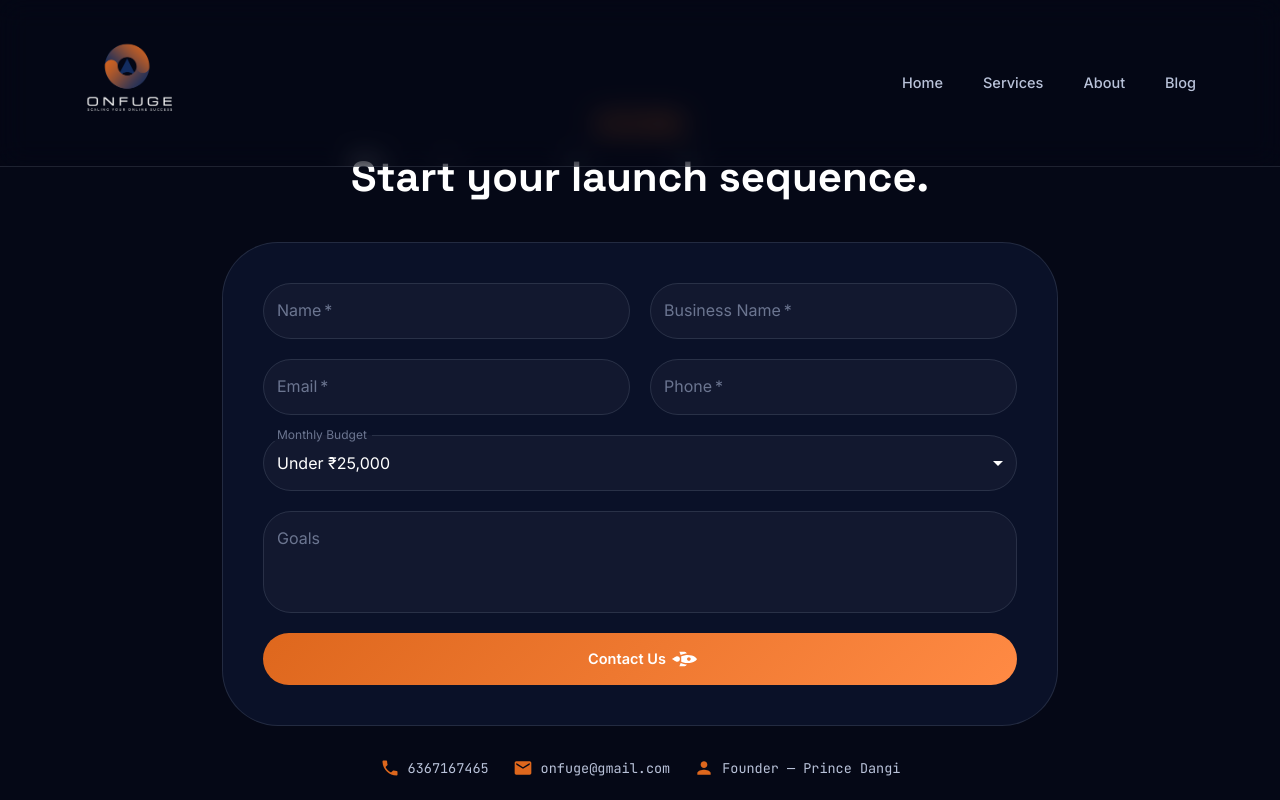
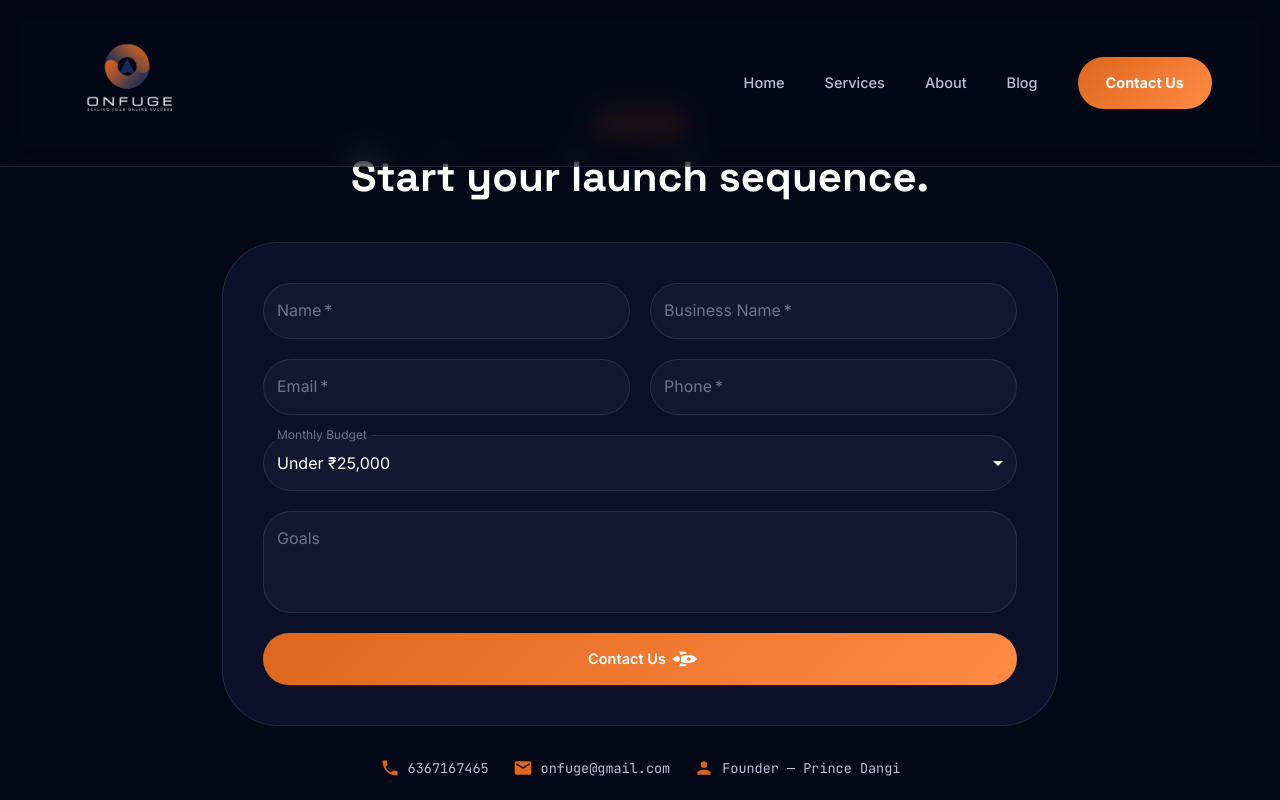
Before and after one commit to onfuge-bot/onfuge, a React (Vite) app: page /contact in a window 1280 px wide. Shown: the top 800 px of the page. Built offline with nearby package versions, Linux system fonts and the light colour scheme.

Commit message:
update the changes

```diff
--- a/src/components/LaunchIntro.jsx
+++ b/src/components/LaunchIntro.jsx
@@ -46,7 +46,7 @@ export default function Header() {
           />
         </Box>
 
-        <Box sx={{ display: { xs: 'none', md: 'flex' }, gap: 3, mr: 3 }}>
+        <Box sx={{ display: { xs: 'none', md: 'flex' }, gap: 3, mr: 2, alignItems: 'center' }}>
           {LINKS.map((l) => (
             <Button
               key={l.to}
@@ -63,6 +63,16 @@ export default function Header() {
               {l.label}
             </Button>
           ))}
+
+          <Button
+            component={RouterLink}
+            to="/contact"
+            variant="contained"
+            color="primary"
+            sx={{ ml: 1, whiteSpace: 'nowrap', fontWeight: 700 }}
+          >
+            Contact Us
+          </Button>
         </Box>
 
         <IconButton
@@ -81,6 +91,9 @@ export default function Header() {
                 <ListItemText primary={l.label} sx={{ color: '#fff' }} />
               </ListItemButton>
             ))}
+            <ListItemButton component={RouterLink} to="/contact" onClick={() => setOpen(false)} sx={{ mt: 1 }}>
+              <ListItemText primary="Contact Us" sx={{ color: '#fff', fontWeight: 700 }} />
+            </ListItemButton>
           </List>
         </Box>
       </Drawer>
```
Also changed, not shown: 3 other files (tests, documents, lock files or other folders).
